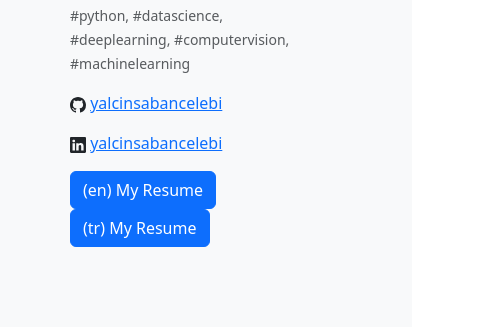
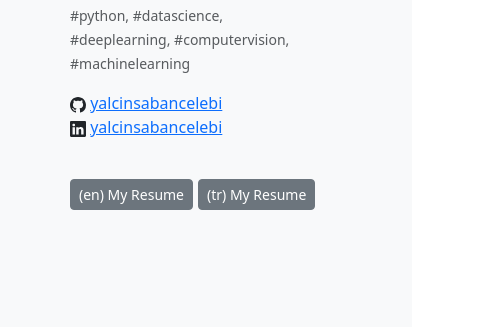
Before and after one commit to yalcinsabancelebi/yalcinsabancelebi.github.io, a plain HTML site: page index.html in a window 1280 px wide. Shown: the part 813-1140 px from the top of the page, 798-1280 px from the left. Drawn offline with nearby package versions, Linux system fonts and the light colour scheme.

Commit message:
Update index.html, UI Fixed

```diff
--- a/index.html
+++ b/index.html
@@ -108,17 +108,25 @@
                     <svg xmlns="http://www.w3.org/2000/svg" width="16" height="16" fill="currentColor" class="bi bi-github" viewBox="0 0 16 16">
                       <path d="M8 0C3.58 0 0 3.58 0 8c0 3.54 2.29 6.53 5.47 7.59.4.07.55-.17.55-.38 0-.19-.01-.82-.01-1.49-2.01.37-2.53-.49-2.69-.94-.09-.23-.48-.94-.82-1.13-.28-.15-.68-.52-.01-.53.63-.01 1.08.58 1.23.82.72 1.21 1.87.87 2.33.66.07-.52.28-.87.51-1.07-1.78-.2-3.64-.89-3.64-3.95 0-.87.31-1.59.82-2.15-.08-.2-.36-1.02.08-2.12 0 0 .67-.21 2.2.82.64-.18 1.32-.27 2-.27.68 0 1.36.09 2 .27 1.53-1.04 2.2-.82 2.2-.82.44 1.1.16 1.92.08 2.12.51.56.82 1.27.82 2.15 0 3.07-1.87 3.75-3.65 3.95.29.25.54.73.54 1.48 0 1.07-.01 1.93-.01 2.2 0 .21.15.46.55.38A8.012 8.012 0 0 0 16 8c0-4.42-3.58-8-8-8"/>
                     </svg>
-                    <a href="https://github.com/yalcinsabancelebi">yalcinsabancelebi</a>
-                  </p>
-
-                  <p>
+                    <a href="https://github.com/yalcinsabancelebi">yalcinsabancelebi</a><br/>
                     <svg xmlns="http://www.w3.org/2000/svg" width="16" height="16" fill="currentColor" class="bi bi-linkedin" viewBox="0 0 16 16">
                       <path d="M0 1.146C0 .513.526 0 1.175 0h13.65C15.474 0 16 .513 16 1.146v13.708c0 .633-.526 1.146-1.175 1.146H1.175C.526 16 0 15.487 0 14.854V1.146zm4.943 12.248V6.169H2.542v7.225h2.401m-1.2-8.212c.837 0 1.358-.554 1.358-1.248-.015-.709-.52-1.248-1.342-1.248-.822 0-1.359.54-1.359 1.248 0 .694.521 1.248 1.327 1.248h.016zm4.908 8.212V9.359c0-.216.016-.432.08-.586.173-.431.568-.878 1.232-.878.869 0 1.216.662 1.216 1.634v3.865h2.401V9.25c0-2.22-1.184-3.252-2.764-3.252-1.274 0-1.845.7-2.165 1.193v.025h-.016a5.54 5.54 0 0 1 .016-.025V6.169h-2.4c.03.678 0 7.225 0 7.225h2.4"/>
                     </svg>
                     <a href="https://www.linkedin.com/in/yalcinsabancelebi/">yalcinsabancelebi</a>
-                  </p>
-                  <a class="btn btn-primary" href="https://yalcinsabancelebi.github.io/CV%20-%20Yal%C3%A7%C4%B1n%20%C5%9Eaban%C3%A7elebi.pdf" role="button">(en) My Resume</a>
-                    <a class="btn btn-primary" href="https://yalcinsabancelebi.github.io/EN-CV%20-%20Yal%C3%A7%C4%B1n%20%C5%9Eaban%C3%A7elebi.pdf" role="button">(tr) My Resume</a>
+                    </p>
+                    <br>
+
+
+                  <div class="container">
+                    <div class="row">
+                      <div class="col p-0">
+                        <a class="btn btn-secondary btn-sm" href="https://yalcinsabancelebi.github.io/CV%20-%20Yal%C3%A7%C4%B1n%20%C5%9Eaban%C3%A7elebi.pdf" role="button">(en) My Resume</a>
+                      </div>
+                      <div class="col p-0">
+                        <a class="btn btn-secondary btn-sm" href="https://yalcinsabancelebi.github.io/EN-CV%20-%20Yal%C3%A7%C4%B1n%20%C5%9Eaban%C3%A7elebi.pdf" role="button">(tr) My Resume</a>
+                      </div>
+                    </div>
+                  </div>
                 </div>
               </div>
         </div>
```
